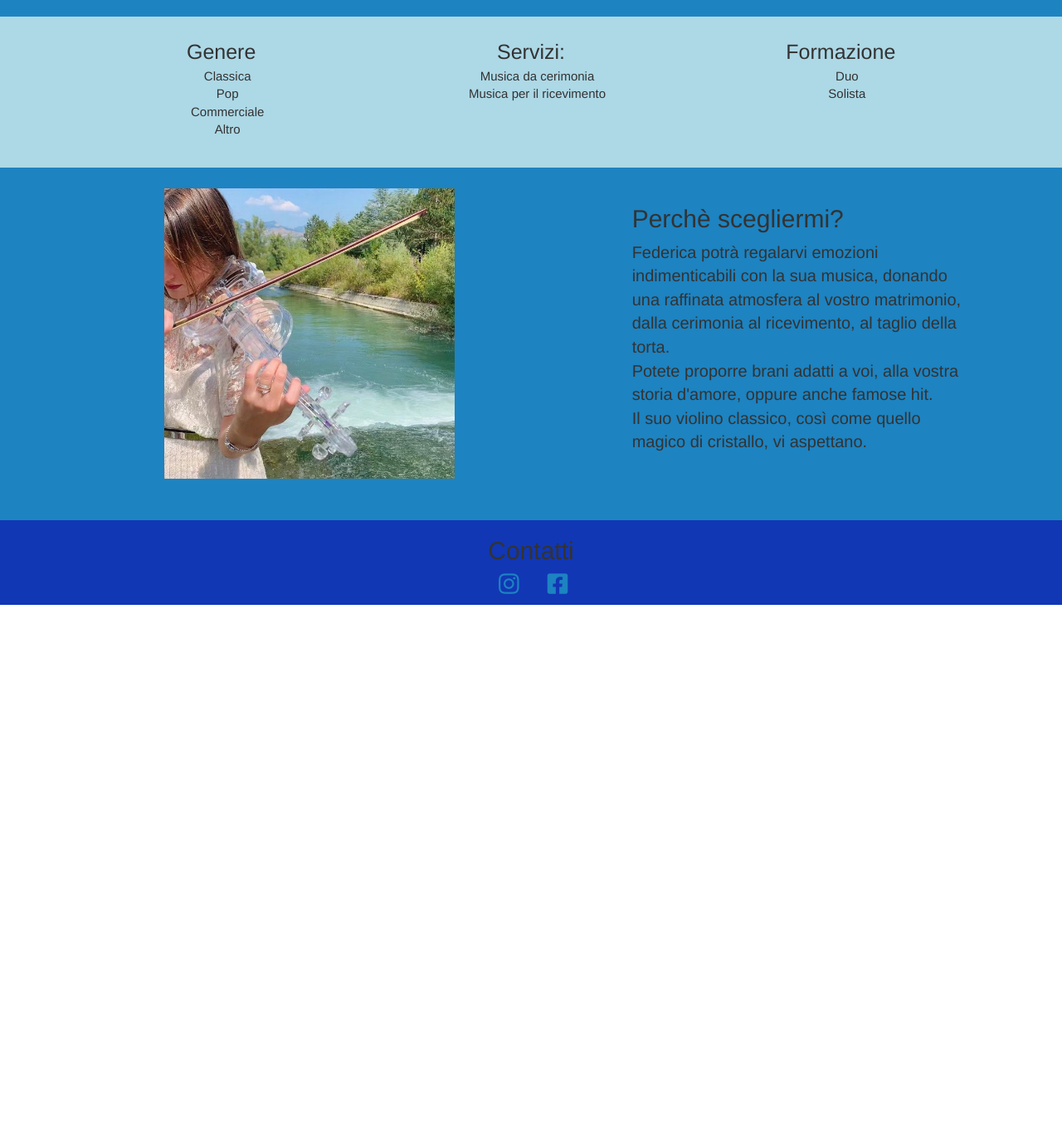
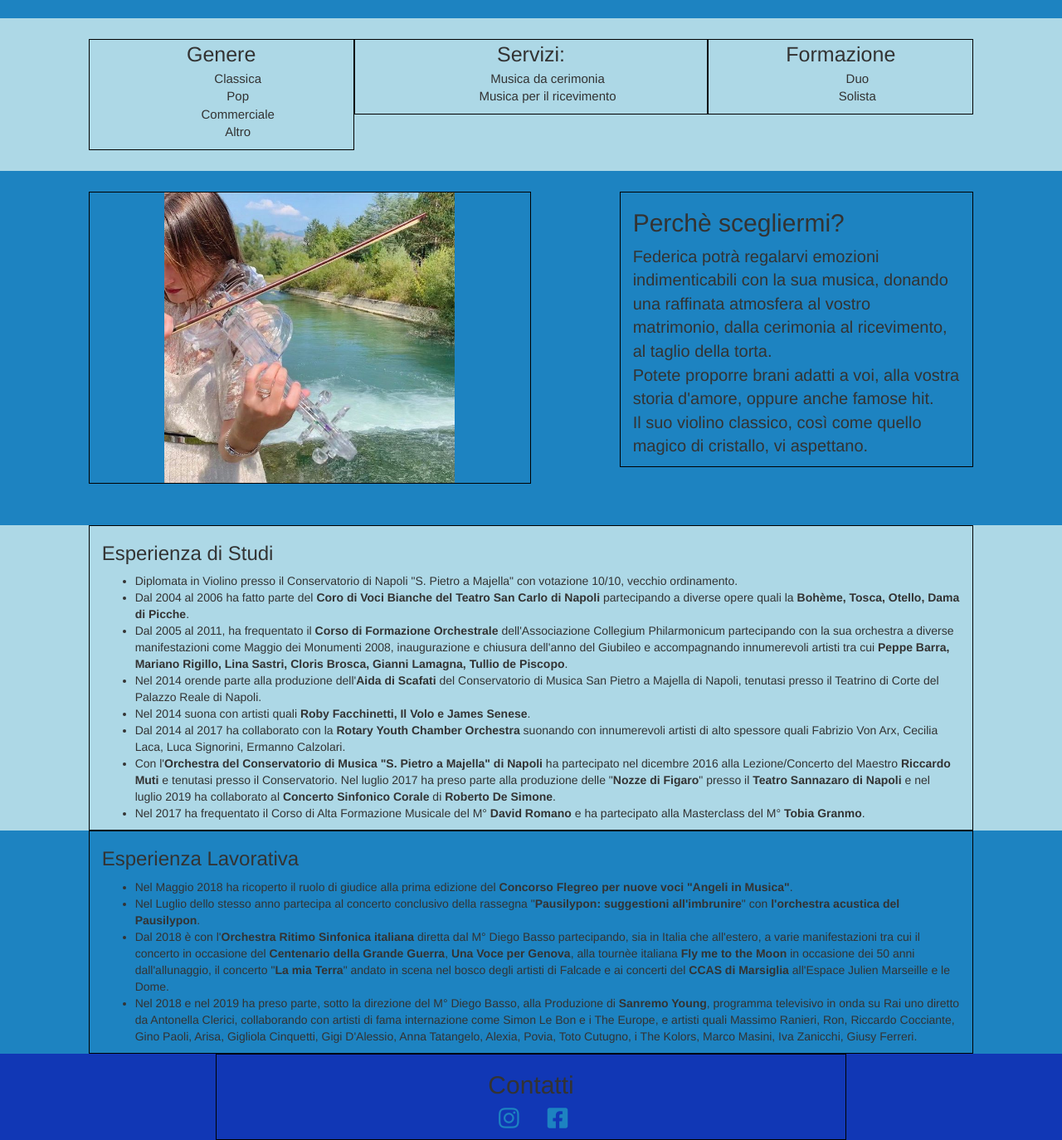
Before and after one commit to federica-chello/federica-chello.github.io, a plain HTML site: page index.html in a window 1280 px wide. Shown: the part 1383-2757 px from the top of the page at 83% size. Before the commit the page ends 2112 px from the top, so only its background shows below. Drawn offline with nearby package versions, Linux system fonts and the light colour scheme.

Commit message:
Add files via upload

```diff
--- a/css/style.css
+++ b/css/style.css
@@ -1,11 +1,11 @@
 /* General */
 [class*="col-"] {
-  /* border: 1px solid black; */
+  border: 1px solid black;
   /* height: 100px; */
 }
 
 
-ul li{
+/* ul li{
   display: inline-block;
   list-style: none;
   margin: 0px 10px;
@@ -13,7 +13,7 @@ ul li{
 ul li a{
   text-decoration: underline;
   color: #1D83C1;
-}
+} */
 
 
 /* Header */
@@ -23,6 +23,15 @@ header{
   position: fixed;
   z-index: 1;
   width: 100%;
+}
+header ul li{
+  display: inline-block;
+  list-style: none;
+  margin: 0px 10px;
+}
+header ul li a{
+  text-decoration: underline;
+  color: #1D83C1;
 }
 header h4{
   padding: 10px 0px;
@@ -54,9 +63,6 @@ header h4{
 
 
 /* Sezione Chi Sono */
-#chi_sono{
-  /* background-color: #1D83C1; */
-}
 #chi_sono h2{
   font-size: 30px;
 }
@@ -70,14 +76,13 @@ header h4{
 }
 
 #chi_sono span{
-  /* margin-left: 15px; */
   font-size: 25px;
 }
 #chi_sono .seconda-row ul li{
-  list-style: circle;
+  display: inline-block;
+  list-style: none;
   font-size: 15px;
   display: block;
-  margin-left: -15px;
 }
 
 .prima-row{
@@ -96,6 +101,14 @@ header h4{
   background-color: #1D83C1;
 }
 
+/* Esperienza */
+#esperienza .prima-riga{
+  background-color: lightblue;
+}
+#esperienza .seconda-riga{
+  background-color: #1D83C1;
+}
+
 /* Header */
 footer{
   background-color: #1137B5;
@@ -105,6 +118,15 @@ footer i{
 }
 footer i.fa-instagram{
   margin-left: -45px;
+}
+footer ul li{
+  display: inline-block;
+  list-style: none;
+  margin: 0px 10px;
+}
+footer ul li a{
+  text-decoration: underline;
+  color: #1D83C1;
 }
 
 
@@ -202,6 +224,7 @@ footer i.fa-instagram{
   header ul li a{
     font-size: 20px;
   }
+
 
   .menu-hamburger i{
     margin-left: 15px;
--- a/index.html
+++ b/index.html
@@ -25,7 +25,7 @@
               <ul class="nav-orizzontale">
                 <li><a href="#home">Home</a></li>
                 <li><a href="#chi_sono">Chi Sono</a></li>
-                <li><a href="#">Esperienza</a></li>
+                <li><a href="#esperienza">Esperienza</a></li>
                 <li><a href="#foto">Foto</a></li>
                 <li><a href="#">Video</a></li>
                 <li><a href="#contatti">Contatti</a></li>
@@ -117,6 +117,40 @@
 
       </section>
 
+      <section id="esperienza">
+        <div class="container-fluid">
+          <div class="row prima-riga">
+            <div class="col-lg-offset-1 col-lg-10">
+              <h3>Esperienza di Studi</h3>
+              <ul>
+                <li>Diplomata in Violino presso il Conservatorio di Napoli "S. Pietro a Majella" con votazione 10/10, vecchio ordinamento.</li>
+                <li>Dal 2004 al 2006 ha fatto parte del <strong>Coro di Voci Bianche del Teatro San Carlo di Napoli</strong> partecipando a diverse opere quali la <strong>Bohème, Tosca, Otello, Dama di Picche</strong>.</li>
+                <li>Dal 2005 al 2011, ha frequentato il <strong>Corso di Formazione Orchestrale</strong> dell'Associazione Collegium Philarmonicum partecipando con la sua orchestra a diverse manifestazioni come Maggio dei Monumenti 2008, inaugurazione e chiusura dell'anno del Giubileo e accompagnando innumerevoli artisti tra cui <strong>Peppe Barra, Mariano Rigillo, Lina Sastri, Cloris Brosca, Gianni Lamagna, Tullio de Piscopo</strong>.</li>
+                <li>Nel 2014 orende parte alla produzione dell'<strong>Aida di Scafati</strong> del Conservatorio di Musica San Pietro a Majella di Napoli, tenutasi presso il Teatrino di Corte del Palazzo Reale di Napoli.</li>
+                <li>Nel 2014 suona con artisti quali <strong>Roby Facchinetti, Il Volo e James Senese</strong>.</li>
+                <li>Dal 2014 al 2017 ha collaborato con la <strong>Rotary Youth Chamber Orchestra</strong> suonando con innumerevoli artisti di alto spessore quali Fabrizio Von Arx, Cecilia Laca, Luca Signorini, Ermanno Calzolari.</li>
+                <li>Con l'<strong>Orchestra del Conservatorio di Musica "S. Pietro a Majella" di Napoli</strong> ha partecipato nel dicembre 2016 alla Lezione/Concerto del Maestro <strong>Riccardo Muti</strong> e tenutasi presso il Conservatorio. Nel luglio 2017 ha preso parte alla produzione delle "<strong>Nozze di Figaro</strong>" presso il <strong>Teatro Sannazaro di Napoli</strong> e nel luglio 2019 ha collaborato al <strong>Concerto Sinfonico Corale</strong> di <strong>Roberto De Simone</strong>.</li>
+                <li>Nel 2017 ha frequentato il Corso di Alta Formazione Musicale del M° <strong>David Romano</strong> e ha partecipato alla Masterclass del M° <strong>Tobia Granmo</strong>.</li>
+              </ul>
+            </div>
+          </div>
+
+          <div class="row seconda-riga">
+            <div class="col-lg-offset-1 col-lg-10">
+              <h3>Esperienza Lavorativa</h3>
+              <ul>
+                <li>Nel Maggio 2018 ha ricoperto il ruolo di giudice alla prima edizione del <strong>Concorso Flegreo per nuove voci "Angeli in Musica"</strong>.</li>
+                <li>Nel Luglio dello stesso anno partecipa al concerto conclusivo della rassegna "<strong>Pausilypon: suggestioni all'imbrunire</strong>" con <strong>l'orchestra acustica del Pausilypon</strong>.</li>
+                <li>Dal 2018 è con l'<strong>Orchestra Ritimo Sinfonica italiana</strong> diretta dal M° Diego Basso partecipando, sia in Italia che all'estero, a varie manifestazioni tra cui il concerto in occasione del <strong>Centenario della Grande Guerra</strong>, <strong>Una Voce per Genova</strong>, alla tournèe italiana <strong>Fly me to the Moon</strong> in occasione dei 50 anni dall'allunaggio, il concerto "<strong>La mia Terra</strong>" andato in scena nel bosco degli artisti di Falcade e ai concerti del <strong>CCAS di Marsiglia</strong> all'Espace Julien Marseille e le Dome.</li>
+                <li>Nel 2018 e nel 2019 ha preso parte, sotto la direzione del M° Diego Basso, alla Produzione di <strong>Sanremo Young</strong>, programma televisivo in onda su Rai uno diretto da Antonella Clerici, collaborando con artisti di fama internazione come Simon Le Bon e i The Europe, e artisti quali Massimo Ranieri, Ron, Riccardo Cocciante, Gino Paoli, Arisa, Gigliola Cinquetti, Gigi D'Alessio, Anna Tatangelo, Alexia, Povia, Toto Cutugno, i The Kolors, Marco Masini, Iva Zanicchi, Giusy Ferreri.</li>
+              </ul>
+            </div>
+          </div>
+
+
+        </div>
+      </section>
+
 
 
     </main>
```
